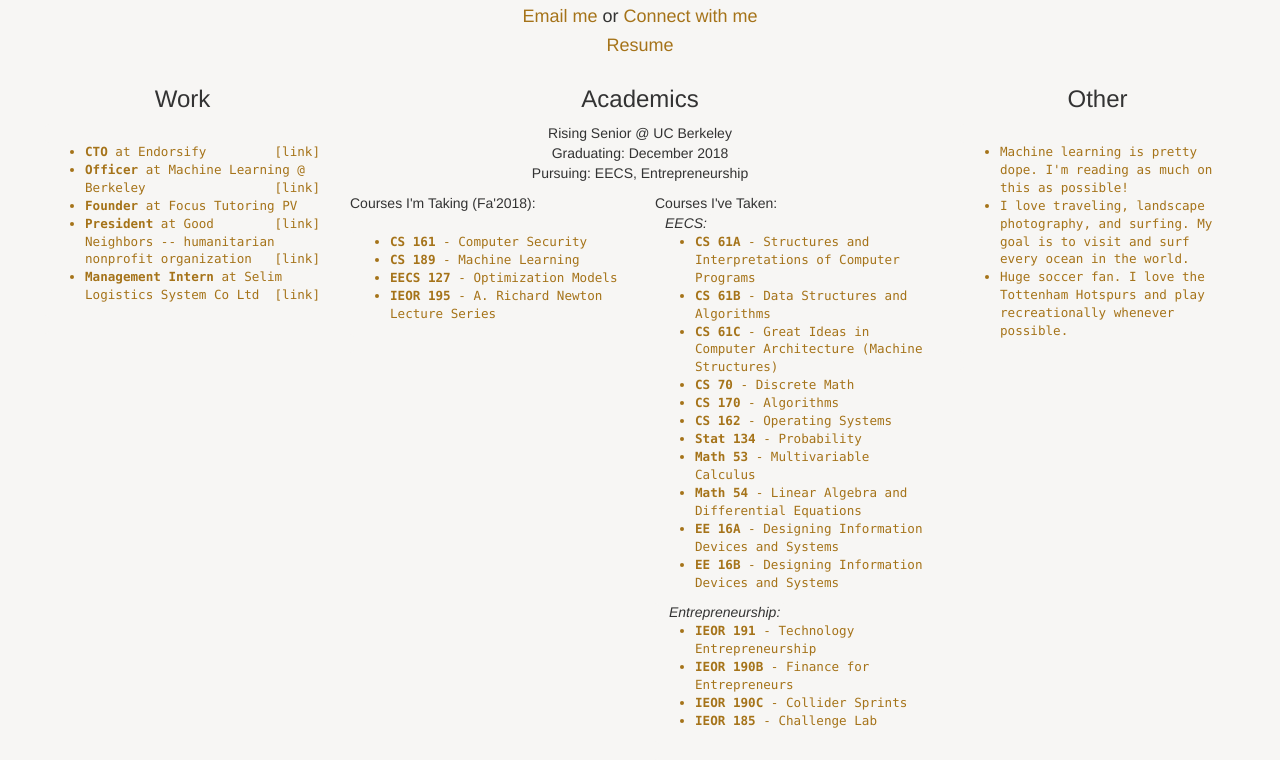
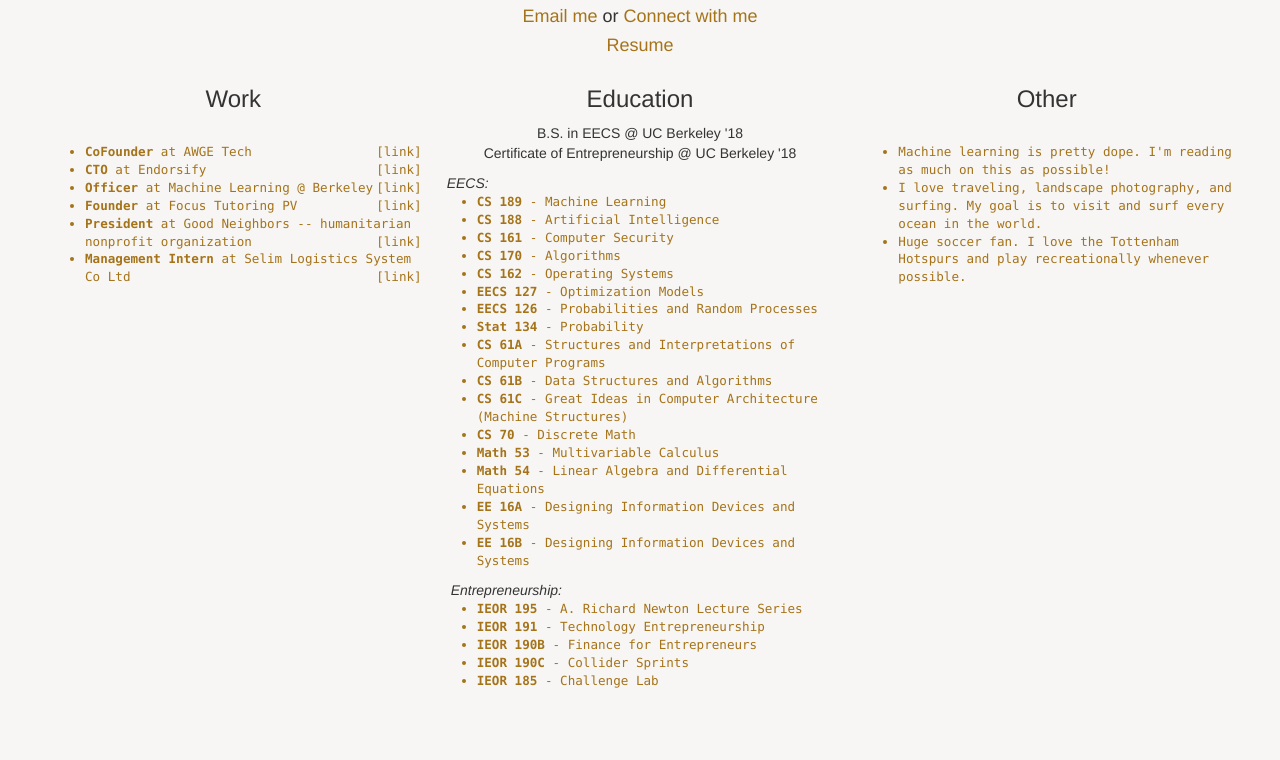
Before and after one commit to dssd1001/dssd1001.github.io, a plain HTML site: page index.html in a window 1280 px wide. Shown: the part 63-823 px from the top of the page. After the commit the page ends 800 px from the top, so only its background shows below. Drawn offline with nearby package versions, Linux system fonts and the light colour scheme.

Commit message:
Update 18

```diff
--- a/index.html
+++ b/index.html
@@ -46,9 +46,11 @@
 
 
     	<div class="container-fluid">
-    		<div class="col-md-3">
+
+        <div class="col-md-4">
         <h3 class="text-center"> Work </h3>
           <code><ul>
+              <li><strong>CoFounder</strong> at AWGE Tech <a href="http://awgeshit.com" class="pull-right">[link]</a></li>
               <li><strong>CTO</strong> at Endorsify <a href="http://endorsify.co" class="pull-right">[link]</a></li>
               <li><strong>Officer</strong> at Machine Learning @ Berkeley <a href="http://ml.berkeley.edu" class="pull-right">[link]</a></li>
               <li><strong>Founder</strong> at Focus Tutoring PV <a href="http://focustutoring-pv.com" class="pull-right">[link]</a></li>
@@ -57,51 +59,28 @@
               </ul></code>
           </div>
 
-  	    <div class="col-md-6">
+  	    <div class="col-md-4">
           <div class="academics">
-            <h3 class="text-center"> Academics </h3>
+            <h3 class="text-center"> Education </h3>
             <p class="text-center">
-              Rising Senior @ UC Berkeley <br>
-              Graduating: December 2018 <br>
-              Pursuing: EECS, Entrepreneurship
+              B.S. in EECS @ UC Berkeley '18 <br>
+              Certificate of Entrepreneurship @ UC Berkeley '18 <br>
             </p>
     	   		<div class="row">
-    		      <div class="col-md-6">
-                Courses I'm Taking (Fa'2018):<br>
-                <!-- <span class="category">EECS:</span> -->
-                <code><ul>
-                  <li><strong>CS 161</strong> - Computer Security</li>
-                  <li><strong>CS 189</strong> - Machine Learning</li>
-                  <li><strong>EECS 127</strong> - Optimization Models</li>
-                  <li><strong>IEOR 195</strong> - A. Richard Newton Lecture Series</li>
-                </ul></code>
-                <!-- <span class="category">Entrepreneurship:</span> -->
-  			      	<!-- <code><ul> -->
-                  <!-- <li><strong>IEOR 191</strong> - Technology Entrepreneurship</li> -->
-  			      	  <!-- <li><strong>IEOR 190B</strong> - Finance for Entrepreneurs</li> -->
-                  <!-- <li><strong>IEOR 190C</strong> - Collider Sprints</li> -->
-  			      	  <!-- <li><strong>IEOR 185</strong> - Challenge Lab</li> -->
-  			      	  <!-- <li><strong>CS 294-112</strong> - Deep Reinforcement Learning (Graduate Level)</li> -->
-  					      <!-- <li><strong>CS 294-131</strong> - Special Topics in Deep Learning (Graduate Level) </li> -->
-      					  <!-- <li><strong>Stat 135</strong> - Concepts of Statistisc</li> -->
-      					  <!-- <li><strong>Stat 150</strong> - Stochastic Processes</li> -->
-  					    <!-- </ul></code> -->
-    				  </div>
-      				<div class="col-md-6">
-                Courses I've Taken:<br>
                 <span class="category">EECS:</span>
       			    <code><ul>
+                        <li><strong>CS 189</strong> - Machine Learning</li>
+                        <li><strong>CS 188</strong> - Artificial Intelligence</li>
+                        <li><strong>CS 161</strong> - Computer Security</li>
+                        <li><strong>CS 170</strong> - Algorithms</li>
+                        <li><strong>CS 162</strong> - Operating Systems</li>
+                        <li><strong>EECS 127</strong> - Optimization Models</li>
+                        <li><strong>EECS 126</strong> - Probabilities and Random Processes</li>
+                        <li><strong>Stat 134</strong> - Probability</li>
       					  <li><strong>CS 61A</strong> - Structures and Interpretations of Computer Programs</li>
       					  <li><strong>CS 61B</strong> - Data Structures and Algorithms</li>
                   <li><strong>CS 61C</strong> - Great Ideas in Computer Architecture (Machine Structures)</li>
                   <li><strong>CS 70</strong> - Discrete Math</li>
-                  <li><strong>CS 170</strong> - Algorithms</li>
-                  <li><strong>CS 162</strong> - Operating Systems</li>
-      					  <!-- <li><strong>CS 188</strong> - Artificial Intelligence</li> -->
-      					  <!-- <li><strong>CS 189</strong> - Machine Learning</li> -->
-      					  <!-- <li><strong>Stat 133</strong> - Concepts of Computing with Data</li> -->
-      					  <li><strong>Stat 134</strong> - Probability</li>
-      					  <!-- <li><strong>Data 8 + Stat 88</strong> - Intro to Data Science</li> -->
       					  <li><strong>Math 53</strong> - Multivariable Calculus</li>
       					  <li><strong>Math 54</strong> - Linear Algebra and Differential Equations</li>
       					  <li><strong>EE 16A</strong> - Designing Information Devices and Systems</li>
@@ -109,6 +88,7 @@
       					</ul></code>
                 <span class="category">Entrepreneurship:</span>
                 <code><ul>
+                    <li><strong>IEOR 195</strong> - A. Richard Newton Lecture Series</li>
                   <li><strong>IEOR 191</strong> - Technology Entrepreneurship</li>
   			      	  <li><strong>IEOR 190B</strong> - Finance for Entrepreneurs</li>
                   <li><strong>IEOR 190C</strong> - Collider Sprints</li>
@@ -116,12 +96,12 @@
                 </ul></code>
       				</div>
       			</div>
+
   	    </div>
 
 
-  	    </div>
 
-  	    <div class="col-md-3">
+  	    <div class="col-md-4">
   	      <h3 class="text-center"> Other </h3>
     	      <code><ul>
         			<li>Machine learning is pretty dope. I'm reading as much on this as possible!</li>
```
Lines whose indentation alone changed are shown as unchanged.
